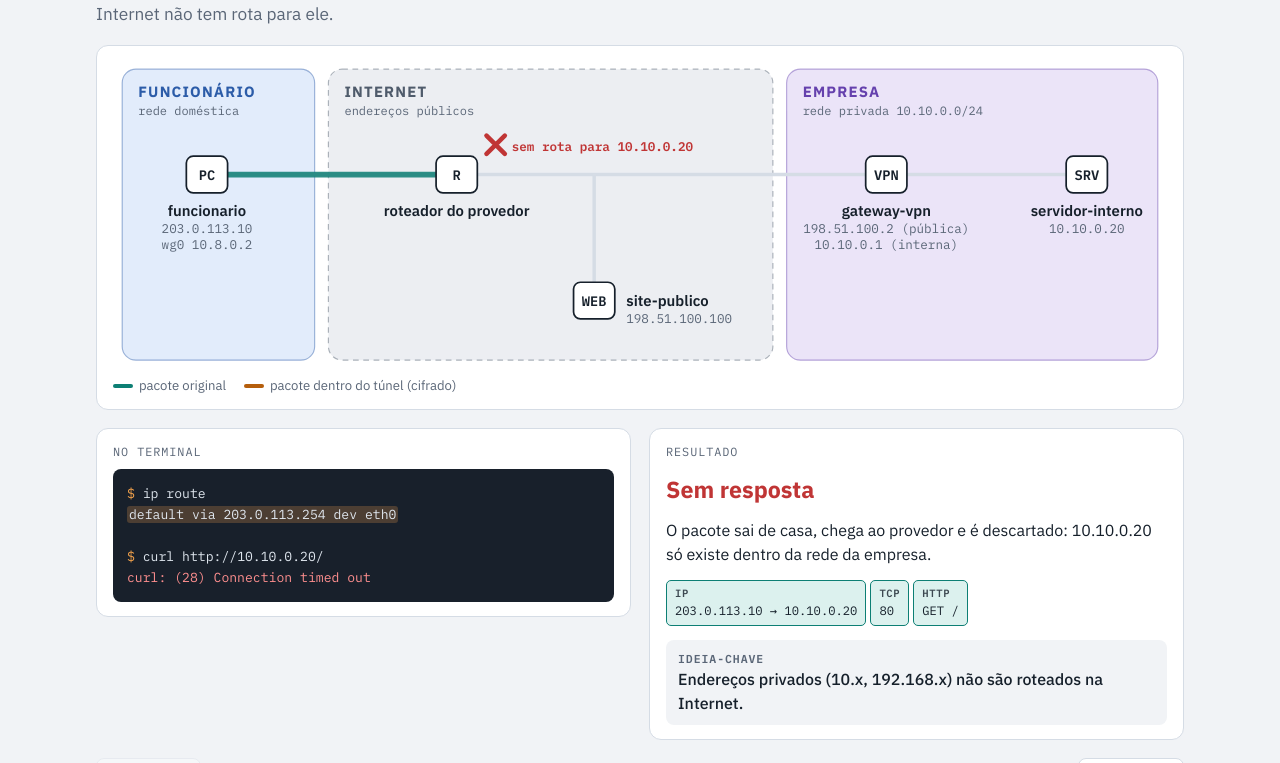
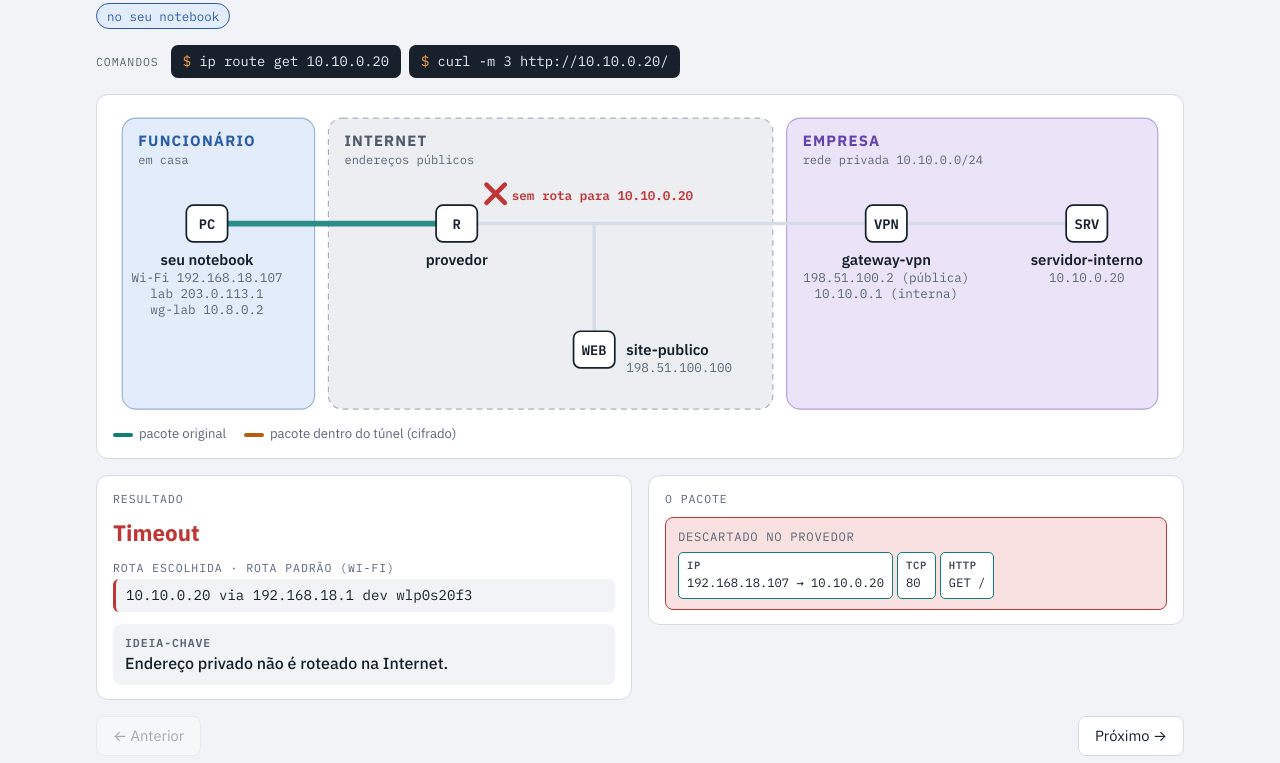
Before and after one commit to jennifermedeiross/lab-vpn, a plain HTML site: page index.html in a window 1280 px wide. Shown: the part 144-907 px from the top of the page. Drawn offline with Linux system fonts and the light colour scheme.

Commit message:
Add files via upload

```diff
--- a/index.html
+++ b/index.html
@@ -8,13 +8,13 @@
 <link rel="preconnect" href="https://fonts.googleapis.com">
 <link rel="stylesheet" href="https://fonts.googleapis.com/css2?family=IBM+Plex+Mono:wght@400;500;600&family=IBM+Plex+Sans:wght@400;500;600;700&display=swap">
 <style>
-/* Layout: um passo por vez — título-conclusão, topologia larga, terminal à esquerda e resultado à direita */
+/* Layout: figura de apoio à demo ao vivo — passo e comandos no topo, topologia grande, resultado e pacote embaixo */
 :root {
   --bg: #f1f3f6; --surface: #ffffff; --ink: #16202b; --muted: #5a6677; --line: #d5dce5;
   --orig: #0d7f74; --orig-soft: #dcf1ee;
   --enc: #b55e0c; --enc-soft: #fbe9d6;
   --bad: #c03535; --bad-soft: #f9e1e1;
-  --term-bg: #18202b; --term-ink: #dfe6ee; --term-muted: #8c9aab; --term-prompt: #f0a04b;
+  --cmd-bg: #18202b; --cmd-ink: #e6ecf2; --cmd-prompt: #f0a04b; --cmd-muted: #8c9aab;
   --z-casa: #e2ecfb; --z-casa-ink: #2c5ca8;
   --z-net: #eceef2; --z-net-ink: #4f5b6b;
   --z-emp: #ebe4f8; --z-emp-ink: #6541ad;
@@ -25,25 +25,25 @@
   --bg: #0e131a; --surface: #161d27; --ink: #e3e8ef; --muted: #96a3b4; --line: #2a3442;
   --orig: #3cc3b2; --orig-soft: #12302e; --enc: #f0a04b; --enc-soft: #3a2914;
   --bad: #ef6e6e; --bad-soft: #3b1b1d;
-  --term-bg: #0a0e13; --term-ink: #dfe6ee; --term-muted: #7f8c9c; --term-prompt: #f0a04b;
+  --cmd-bg: #0a0e13; --cmd-ink: #e6ecf2; --cmd-prompt: #f0a04b; --cmd-muted: #7f8c9c;
   --z-casa: #15223a; --z-casa-ink: #8fb4f2; --z-net: #1b222d; --z-net-ink: #a3afbf; --z-emp: #221a36; --z-emp-ink: #bba3f0;
   color-scheme: dark } }
 :root[data-theme="dark"] {
   --bg: #0e131a; --surface: #161d27; --ink: #e3e8ef; --muted: #96a3b4; --line: #2a3442;
   --orig: #3cc3b2; --orig-soft: #12302e; --enc: #f0a04b; --enc-soft: #3a2914;
   --bad: #ef6e6e; --bad-soft: #3b1b1d;
-  --term-bg: #0a0e13; --term-ink: #dfe6ee; --term-muted: #7f8c9c; --term-prompt: #f0a04b;
+  --cmd-bg: #0a0e13; --cmd-ink: #e6ecf2; --cmd-prompt: #f0a04b; --cmd-muted: #7f8c9c;
   --z-casa: #15223a; --z-casa-ink: #8fb4f2; --z-net: #1b222d; --z-net-ink: #a3afbf; --z-emp: #221a36; --z-emp-ink: #bba3f0;
   color-scheme: dark }
 
 * { box-sizing: border-box }
 [hidden] { display: none !important }
 body { margin: 0; background: var(--bg); color: var(--ink); font-family: var(--sans); font-size: 16px; line-height: 1.5 }
-.wrap { max-width: 1120px; margin: 0 auto; padding-block: 22px 40px;
+.wrap { max-width: 1120px; margin: 0 auto; padding-block: 20px 36px;
   padding-left: max(16px, env(safe-area-inset-left, 0px)); padding-right: max(16px, env(safe-area-inset-right, 0px));
-  display: grid; gap: 18px }
+  display: grid; gap: 16px }
 
-.top { display: flex; flex-wrap: wrap; gap: 12px 24px; align-items: center; justify-content: space-between }
+.top { display: flex; flex-wrap: wrap; gap: 10px 24px; align-items: center; justify-content: space-between }
 .brand { font-weight: 700; font-size: 1.05rem }
 .brand span { color: var(--muted); font-weight: 400 }
 .steps { display: flex; gap: 6px; flex-wrap: wrap }
@@ -55,10 +55,17 @@ button:focus-visible { outline: 2px solid var(--enc); outline-offset: 2px }
 
 .head { display: grid; gap: 6px }
 .head h1 { margin: 0; font-size: clamp(1.5rem, 3.2vw, 2.1rem); line-height: 1.2; letter-spacing: -0.01em; text-wrap: balance }
-.head p { margin: 0; font-size: 1.08rem; color: var(--muted); max-width: 72ch }
+.head p { margin: 0; font-size: 1.05rem; color: var(--muted); max-width: 76ch }
+.where { justify-self: start; font-family: var(--mono); font-size: 0.78rem; padding: 3px 10px; border-radius: 999px; border: 1px solid var(--z-casa-ink); color: var(--z-casa-ink); background: var(--z-casa) }
+
+.cmds { display: flex; flex-wrap: wrap; gap: 8px; align-items: center }
+.cmds .lbl { font-family: var(--mono); font-size: 0.72rem; letter-spacing: 0.08em; text-transform: uppercase; color: var(--muted); margin-right: 4px }
+.cmd { font-family: var(--mono); font-size: 0.86rem; background: var(--cmd-bg); color: var(--cmd-ink); padding: 6px 12px; border-radius: 7px; white-space: nowrap; max-width: 100%; overflow-x: auto }
+.cmd::before { content: "$ "; color: var(--cmd-prompt) }
+.cmd .c { color: var(--cmd-muted) }
 
 .card { background: var(--surface); border: 1px solid var(--line); border-radius: 12px; padding: 14px 16px; min-width: 0 }
-.label { font-family: var(--mono); font-size: 0.74rem; letter-spacing: 0.08em; text-transform: uppercase; color: var(--muted); margin: 0 0 8px }
+.label { font-family: var(--mono); font-size: 0.72rem; letter-spacing: 0.08em; text-transform: uppercase; color: var(--muted); margin: 0 }
 
 .topo { overflow-x: auto }
 .topo svg { display: block; width: 100%; min-width: 640px; height: auto }
@@ -76,35 +83,32 @@ button:focus-visible { outline: 2px solid var(--enc); outline-offset: 2px }
 .legend { display: flex; flex-wrap: wrap; gap: 4px 18px; font-size: 0.82rem; color: var(--muted); margin-top: 6px }
 .legend span::before { content: ""; display: inline-block; width: 20px; height: 4px; border-radius: 2px; vertical-align: middle; margin-right: 6px; background: var(--c) }
 
-.cols { display: grid; grid-template-columns: minmax(0, 1fr) minmax(0, 1fr); gap: 18px; align-items: start }
+.cols { display: grid; grid-template-columns: minmax(0, 1fr) minmax(0, 1fr); gap: 16px; align-items: start }
 @media (max-width: 820px) { .cols { grid-template-columns: 1fr } }
 
-.term { background: var(--term-bg); color: var(--term-ink); border-radius: 8px; padding: 14px; font-family: var(--mono); font-size: 0.82rem; line-height: 1.6; overflow-x: auto; white-space: pre; margin: 0 }
-.term .p { color: var(--term-prompt) }
-.term .c { color: var(--term-muted) }
-.term .hl { background: rgba(240,160,75,.24); border-radius: 3px; padding: 0 2px }
-.term .err { color: #ff8f8f }
-.term .secret { color: #ff8f8f; font-weight: 600 }
-
-.result { display: grid; gap: 14px }
-.big { font-size: 1.45rem; font-weight: 700; line-height: 1.25; text-wrap: balance }
+.result { display: grid; gap: 12px }
+.big { font-size: 1.4rem; font-weight: 700; line-height: 1.25; text-wrap: balance }
 .big.ok { color: var(--orig) } .big.bad { color: var(--bad) } .big.enc { color: var(--enc) }
 .big .ipv { font-family: var(--mono); font-weight: 600 }
-.why { margin: 0; color: var(--ink) }
+.route { display: grid; gap: 2px }
+.route code { font-family: var(--mono); font-size: 0.88rem; padding: 6px 10px; border-radius: 6px; background: var(--bg); border-left: 3px solid var(--rc, var(--muted)); overflow-x: auto; white-space: nowrap }
+.why { margin: 0 }
 .key { margin: 0; padding: 10px 12px; border-radius: 8px; background: var(--bg); font-weight: 500 }
 .key b { font-family: var(--mono); font-size: 0.72rem; letter-spacing: .08em; color: var(--muted); display: block; font-weight: 600 }
 
-.views { display: grid; gap: 10px }
-.view { display: grid; gap: 6px; padding: 10px 12px; border-radius: 8px; border: 1px solid }
+.fig { display: grid; gap: 10px }
+.view { display: grid; gap: 6px; padding: 10px 12px; border-radius: 8px; border: 1px solid var(--line) }
 .view.enc { border-color: var(--enc); background: var(--enc-soft) }
 .view.bad { border-color: var(--bad); background: var(--bad-soft) }
-.view .who { font-size: 0.78rem; font-family: var(--mono); letter-spacing: .06em; text-transform: uppercase; color: var(--muted) }
+.view.ok  { border-color: var(--orig); background: var(--orig-soft) }
+.view .who { font-size: 0.76rem; font-family: var(--mono); letter-spacing: .06em; text-transform: uppercase; color: var(--muted) }
+.view .cap2 { font-family: var(--mono); font-size: 0.8rem; overflow-wrap: anywhere }
 
 .pkt { display: flex; flex-wrap: wrap; gap: 4px; font-family: var(--mono); font-size: 0.76rem }
-.h { padding: 5px 8px; border-radius: 5px; border: 1px solid; display: grid }
+.h { padding: 5px 8px; border-radius: 5px; border: 1px solid; display: grid; background: var(--surface) }
 .h b { font-size: 0.66rem; letter-spacing: 0.06em; font-weight: 600; opacity: .8 }
-.h.o { border-color: var(--orig); background: var(--orig-soft) }
-.h.e { border-color: var(--enc); background: var(--surface) }
+.h.o { border-color: var(--orig) }
+.h.e { border-color: var(--enc) }
 .h .secret { color: var(--bad); font-weight: 600 }
 .box { flex: 1 1 220px; border: 1px dashed var(--enc); border-radius: 6px; padding: 6px 8px; display: grid; gap: 4px;
   background: repeating-linear-gradient(135deg, var(--enc-soft) 0 6px, transparent 6px 12px) }
@@ -126,7 +130,7 @@ button:focus-visible { outline: 2px solid var(--enc); outline-offset: 2px }
 
 <div class="wrap">
   <div class="top">
-    <div class="brand">Laboratório VPN <span>· funcionário acessando o servidor da empresa</span></div>
+    <div class="brand">Laboratório VPN</div>
     <nav class="steps" aria-label="Passos">
       <button id="st-0" data-step="0"><span class="n">1</span>Sem VPN</button>
       <button id="st-1" data-step="1"><span class="n">2</span>Com VPN</button>
@@ -138,10 +142,13 @@ button:focus-visible { outline: 2px solid var(--enc); outline-offset: 2px }
   <div class="head" aria-live="polite">
     <h1 id="title"></h1>
     <p id="lead"></p>
+    <span class="where" id="where"></span>
   </div>
 
+  <div class="cmds" id="cmds"></div>
+
   <section class="card topo" aria-label="Topologia">
-    <svg id="svg" viewBox="0 0 920 270" role="img" aria-label="Funcionário, Internet com o roteador do provedor e o site público, e a empresa com o gateway VPN e o servidor interno">
+    <svg id="svg" viewBox="0 0 920 270" role="img" aria-label="Funcionário, Internet com o provedor e um site público, e a empresa com o gateway VPN e o servidor interno">
       <defs>
         <pattern id="hatch" width="8" height="8" patternUnits="userSpaceOnUse" patternTransform="rotate(45)">
           <rect width="8" height="8" fill="var(--enc-soft)"/><line x1="0" y1="0" x2="0" y2="8" stroke="var(--enc)" stroke-opacity=".25" stroke-width="3"/>
@@ -149,7 +156,7 @@ button:focus-visible { outline: 2px solid var(--enc); outline-offset: 2px }
       </defs>
       <rect class="z-casa" x="8" y="8" width="168" height="254" rx="12"/>
       <text class="zt zt-casa" x="22" y="32">FUNCIONÁRIO</text>
-      <text class="zs" x="22" y="48">rede doméstica</text>
+      <text class="zs" x="22" y="48">em casa</text>
       <rect class="z-net" x="188" y="8" width="388" height="254" rx="12"/>
       <text class="zt zt-net" x="202" y="32">INTERNET</text>
       <text class="zs" x="202" y="48">endereços públicos</text>
@@ -175,20 +182,20 @@ button:focus-visible { outline: 2px solid var(--enc); outline-offset: 2px }
   </section>
 
   <div class="cols">
-    <section class="card">
-      <p class="label">No terminal</p>
-      <pre class="term" id="term"></pre>
-    </section>
     <section class="card result">
-      <p class="label" style="margin:0">Resultado</p>
+      <p class="label">Resultado</p>
       <div class="seg" id="sub" role="group" aria-label="Tipo de túnel">
         <button id="sub-split" data-sub="split">Split tunnel</button>
         <button id="sub-full" data-sub="full">Full tunnel</button>
       </div>
       <div class="big" id="big"></div>
+      <div class="route" id="route"></div>
       <p class="why" id="why"></p>
-      <div id="extra"></div>
       <p class="key" id="key"></p>
+    </section>
+    <section class="card fig">
+      <p class="label" id="figLabel">O pacote</p>
+      <div id="fig" class="fig"></div>
     </section>
   </div>
 
@@ -202,77 +209,96 @@ button:focus-visible { outline: 2px solid var(--enc); outline-offset: 2px }
 (() => {
   const SECRET = "usuario=ana&senha=1234";
   const esc = s => String(s).replace(/[&<>]/g, c => ({ "&": "&amp;", "<": "&lt;", ">": "&gt;" }[c]));
-  const P = c => `<span class="p">$</span> ${c}`;
-  const C = c => `<span class="c">${c}</span>`;
-  const HL = c => `<span class="hl">${c}</span>`;
   const SEC = s => esc(s).replace(esc(SECRET), `<span class="secret">${esc(SECRET)}</span>`);
 
   const orig = (src, dst, http) =>
     `<div class="pkt"><span class="h o"><b>IP</b>${src} → ${dst}</span><span class="h o"><b>TCP</b>80</span><span class="h o"><b>HTTP</b>${SEC(http)}</span></div>`;
-  const enc = (inner, sealed) =>
-    `<div class="pkt"><span class="h e"><b>IP EXTERNO</b>203.0.113.10 → 198.51.100.2</span><span class="h e"><b>UDP</b>51820</span>
+  const enc = (outerSrc, inner, sealed) =>
+    `<div class="pkt"><span class="h e"><b>IP EXTERNO</b>${outerSrc} → 198.51.100.2</span><span class="h e"><b>UDP</b>51820</span>
      <div class="box${sealed ? " sealed" : ""}"><span class="cap">${sealed ? "cifrado: ilegível para a Internet" : "pacote original, cifrado"}</span>${inner}</div></div>`;
+  const view = (cls, who, body, cap) => `<div class="view ${cls}"><span class="who">${who}</span>${body}${cap ? `<span class="cap2">${cap}</span>` : ""}</div>`;
+
+  const NOTE = { name: "seu notebook", ip: ["Wi-Fi 192.168.18.107", "lab 203.0.113.1", "wg-lab 10.8.0.2"], tag: "PC" };
+  const CONT = { name: "funcionario", ip: ["container 203.0.113.10", "wg0 10.8.0.2"], tag: "PC" };
 
   const STEPS = [
     {
-      title: "Sem VPN, o servidor da empresa é inalcançável",
-      lead: "O notebook só sabe mandar tudo para o provedor. O servidor usa um endereço privado, e a Internet não tem rota para ele.",
+      title: "Sem VPN, o servidor não responde",
+      lead: "Tudo vai para o provedor, e ele não conhece 10.10.0.20.",
+      where: "no seu notebook", F: NOTE,
+      cmds: ["ip route get 10.10.0.20", "curl -m 3 http://10.10.0.20/"],
       mode: "off", segs: [["F", "R", "o"]], fail: "R",
-      term: [P("ip route"), HL("default via 203.0.113.254 dev eth0"), "", P("curl http://10.10.0.20/"), `<span class="err">curl: (28) Connection timed out</span>`],
-      big: `<span class="big bad">Sem resposta</span>`, bigCls: "bad", bigTxt: "Sem resposta",
-      why: "O pacote sai de casa, chega ao provedor e é descartado: 10.10.0.20 só existe dentro da rede da empresa.",
-      extra: () => orig("203.0.113.10", "10.10.0.20", "GET /"),
-      key: "Endereços privados (10.x, 192.168.x) não são roteados na Internet.",
+      bigCls: "bad", bigTxt: "Timeout",
+      route: ["10.10.0.20 via 192.168.18.1 dev wlp0s20f3", "var(--bad)", "rota padrão (Wi-Fi)"],
+      why: "",
+      key: "Endereço privado não é roteado na Internet.",
+      figLabel: "O pacote",
+      fig: () => view("bad", "Descartado no provedor", orig("192.168.18.107", "10.10.0.20", "GET /")),
     },
     {
-      title: "Com a VPN, o pacote viaja dentro de um túnel",
-      lead: "A VPN cria a interface wg0 e uma rota para a rede da empresa. O pacote é cifrado, colocado dentro de outro e entregue ao gateway, que o abre lá dentro.",
+      title: "Com VPN, o pacote vai pelo túnel",
+      lead: "Surge a interface wg-lab e uma rota para a rede da empresa.",
+      where: "no seu notebook", F: NOTE,
+      cmds: ["vpn.sh split", "ip route get 10.10.0.20", "curl http://10.10.0.20/"],
       mode: "split", segs: [["F", "G", "e"], ["G", "S", "o"]],
-      term: [P("vpn.sh split"), "", P("ip route"), "default via 203.0.113.254 dev eth0", HL("10.10.0.0/24 dev wg0"), "", P("ip route get 10.10.0.20"), HL("10.10.0.20 dev wg0 src 10.8.0.2"), "", P("curl http://10.10.0.20/"), "Intranet da empresa", "IP de origem visto pelo servidor: 10.8.0.2"],
-      bigCls: "ok", bigTxt: "O servidor responde",
-      why: "Ele vê a origem <span class=\"ipv\">10.8.0.2</span>, o endereço do notebook dentro do túnel. O IP de casa ficou só no pacote externo.",
-      extra: () => enc(orig("10.8.0.2", "10.10.0.20", "GET /"), false),
-      key: "A VPN acrescenta uma rota e uma interface. O roteamento decide o que entra no túnel.",
+      bigCls: "ok", bigTxt: `O servidor responde e vê <span class="ipv">10.8.0.2</span>`,
+      route: ["10.10.0.20 dev wg-lab src 10.8.0.2", "var(--enc)", "rota nova (túnel)"],
+      why: "10.8.0.2 é o endereço do notebook dentro do túnel.",
+      key: "A VPN só acrescenta uma interface e uma rota.",
+      figLabel: "Encapsulamento",
+      fig: () => view("enc", "Na Internet", enc("203.0.113.1", orig("10.8.0.2", "10.10.0.20", "GET /"), false))
+               + view("ok", "Depois do gateway", orig("10.8.0.2", "10.10.0.20", "GET /")),
     },
     {
-      title: "A Internet vê o envelope; a empresa vê o conteúdo",
-      lead: "Um login por HTTP, capturado em dois pontos do caminho. A cifra vale só entre as duas pontas do túnel.",
+      title: "A Internet vê o envelope, a empresa vê o conteúdo",
+      lead: "Um login por HTTP, capturado em dois pontos.",
+      where: "no seu notebook + duas capturas", F: NOTE,
+      cmds: ["./lab.sh provedor <span class=\"c\"># outro terminal</span>", "./lab.sh empresa <span class=\"c\"># outro terminal</span>", `curl -d '${SECRET}' http://10.10.0.20/login`],
       mode: "split", segs: [["F", "G", "e"], ["G", "S", "o"]],
-      term: [C("# no provedor"), P("tcpdump -i eth0 host 203.0.113.10"), "IP 203.0.113.10 > 198.51.100.2.51820: UDP", "IP 198.51.100.2.51820 > 203.0.113.10: UDP", "", C("# na rede interna da empresa"), P("tcpdump -A -i eth1 tcp port 80"), "IP 10.8.0.2 > 10.10.0.20.80", "POST /login HTTP/1.1", SEC(SECRET)],
       bigCls: "enc", bigTxt: "A proteção termina no gateway",
-      why: "O provedor vê quem fala com quem, a porta, o tamanho e o horário, mas não o conteúdo. Depois do gateway, o pacote segue aberto.",
-      extra: () => `<div class="views">
-        <div class="view enc"><span class="who">Na Internet</span>${enc(orig("10.8.0.2", "10.10.0.20", "POST /login " + SECRET), true)}</div>
-        <div class="view bad"><span class="who">Dentro da empresa</span>${orig("10.8.0.2", "10.10.0.20", "POST /login " + SECRET)}</div></div>`,
-      key: "VPN protege o caminho até a empresa. HTTPS protege a conversa até o servidor. Os dois se complementam.",
+      route: null,
+      why: "",
+      key: "VPN protege até a empresa. HTTPS protege até o servidor.",
+      figLabel: "O que cada captura mostra",
+      fig: () => view("enc", "No provedor", enc("203.0.113.1", orig("10.8.0.2", "10.10.0.20", "POST /login " + SECRET), true))
+               + view("bad", "Dentro da empresa", orig("10.8.0.2", "10.10.0.20", "POST /login " + SECRET)),
     },
     { split: true },
   ];
   const STEP4 = {
     split: {
-      title: "Split tunnel: só a empresa passa pelo túnel",
-      lead: "Apenas a rede 10.10.0.0/24 vai pela wg0. O acesso a um site qualquer sai direto pelo provedor.",
+      title: "Split: só a empresa vai pelo túnel",
+      lead: "O resto sai direto.",
+      where: "no seu notebook", F: NOTE,
+      cmds: ["curl http://198.51.100.100/"],
       mode: "split", segs: [["F", "J", "o"], ["J", "W", "o"]],
-      term: [P("ip route"), HL("default via 203.0.113.254 dev eth0"), "10.10.0.0/24 dev wg0", "", P("curl http://198.51.100.100/"), "IP de origem visto pelo servidor: 203.0.113.10"],
-      bigCls: "ok", bigTxt: `O site vê <span class="ipv">203.0.113.10</span>`,
-      why: "É o IP público de casa: o pacote não passou pelo túnel.",
-      key: "O que entra no túnel depende só das rotas.",
+      bigCls: "ok", bigTxt: `O site vê <span class="ipv">203.0.113.1</span>`,
+      route: ["198.51.100.100 via 203.0.113.254", "var(--orig)", "fora do túnel"],
+      why: "É o IP de casa.",
+      key: "Quem decide o que entra no túnel é a rota.",
+      figLabel: "O pacote",
+      fig: () => view("ok", "Direto para o site", orig("203.0.113.1", "198.51.100.100", "GET /")),
     },
     full: {
-      title: "Full tunnel: todo o tráfego passa pela empresa",
-      lead: "Duas rotas cobrem a Internet inteira e mandam tudo para a wg0. O gateway troca a origem pelo IP público da empresa (NAT).",
+      title: "Full: tudo vai pelo túnel",
+      lead: "Feito no container, para não desviar a internet real do notebook.",
+      where: "no container funcionario", F: CONT,
+      cmds: ["vpn.sh off", "./lab.sh shell", "vpn.sh full", "curl http://198.51.100.100/"],
       mode: "full", segs: [["F", "G", "e"], ["G", "J", "o"], ["J", "W", "o"]],
-      term: [P("vpn.sh full"), "", P("ip route"), HL("0.0.0.0/1 dev wg0"), HL("128.0.0.0/1 dev wg0"), "198.51.100.2 via 203.0.113.254 dev eth0", "default via 203.0.113.254 dev eth0", "", P("curl http://198.51.100.100/"), "IP de origem visto pelo servidor: 198.51.100.2"],
       bigCls: "enc", bigTxt: `O site vê <span class="ipv">198.51.100.2</span>`,
-      why: "É o IP da empresa. A rota para 198.51.100.2 pela interface física impede o próprio túnel de entrar no túnel.",
-      key: "O IP público visto pelos sites só muda em full tunnel. É assim que funcionam as VPNs comerciais.",
+      route: ["198.51.100.100 dev wg0 src 10.8.0.2", "var(--enc)", "entra no túnel"],
+      why: "É o IP da empresa: o gateway faz NAT.",
+      key: "É assim que funcionam as VPNs comerciais.",
+      figLabel: "O pacote",
+      fig: () => view("enc", "Até a empresa", enc("203.0.113.10", orig("10.8.0.2", "198.51.100.100", "GET /"), false))
+               + view("ok", "Depois do gateway (NAT)", orig("198.51.100.2", "198.51.100.100", "GET /")),
     },
   };
 
   // ---------- topologia ----------
   const N = {
-    F: { x: 82,  y: 100, tag: "PC",  name: "funcionario", ip: ["203.0.113.10", "wg0 10.8.0.2"] },
-    R: { x: 300, y: 100, tag: "R",   name: "roteador do provedor", ip: [] },
+    F: { x: 82,  y: 100 },
+    R: { x: 300, y: 100, tag: "R",   name: "provedor", ip: [] },
     J: { x: 420, y: 100 },
     G: { x: 675, y: 100, tag: "VPN", name: "gateway-vpn", ip: ["198.51.100.2 (pública)", "10.10.0.1 (interna)"] },
     S: { x: 850, y: 100, tag: "SRV", name: "servidor-interno", ip: ["10.10.0.20"] },
@@ -280,9 +306,12 @@ button:focus-visible { outline: 2px solid var(--enc); outline-offset: 2px }
   };
   const NS = "http://www.w3.org/2000/svg";
   const el = (tag, attrs, parent) => { const e = document.createElementNS(NS, tag); for (const k in attrs) e.setAttribute(k, attrs[k]); parent && parent.appendChild(e); return e; };
-  const nodes = document.getElementById("nodes");
+  const nodesG = document.getElementById("nodes");
+  function drawNodes(F) {
+    nodesG.innerHTML = "";
+    Object.assign(N.F, F);
     for (const k of ["F", "R", "G", "S", "W"]) {
-    const n = N[k], g = el("g", {}, nodes);
+      const n = N[k], g = el("g", {}, nodesG);
       el("rect", { x: n.x - 18, y: n.y - 16, width: 36, height: 32, rx: 6, fill: "var(--surface)", stroke: "var(--ink)", "stroke-width": 1.5 }, g);
       el("text", { x: n.x, y: n.y + 5, "text-anchor": "middle", "font-size": 12, "font-weight": 600 }, g).textContent = n.tag;
       const side = k === "W";
@@ -290,10 +319,12 @@ button:focus-visible { outline: 2px solid var(--enc); outline-offset: 2px }
       el("text", { x: lx, y: ly, "text-anchor": a, class: "lbl" }, g).textContent = n.name;
       n.ip.forEach((ip, i) => el("text", { x: lx, y: ly + 15 + i * 14, "text-anchor": a, class: "ip" }, g).textContent = ip);
     }
+  }
   const pathG = document.getElementById("path"), failG = document.getElementById("fail"), dot = document.getElementById("dot");
   const color = k => k === "e" ? "var(--enc)" : "var(--orig)";
   let raf = 0;
   function draw(sc) {
+    drawNodes(sc.F);
     pathG.innerHTML = ""; failG.innerHTML = "";
     const on = sc.mode !== "off";
     document.getElementById("tunnel").setAttribute("opacity", on ? 1 : 0);
@@ -324,12 +355,16 @@ button:focus-visible { outline: 2px solid var(--enc); outline-offset: 2px }
     });
     $("title").textContent = sc.title;
     $("lead").textContent = sc.lead;
-    $("term").innerHTML = sc.term.join("\n");
+    $("where").textContent = sc.where;
+    $("where").style.cssText = sc.F === CONT ? "border-color: var(--muted); color: var(--muted); background: var(--surface)" : "";
+    $("cmds").innerHTML = `<span class="lbl">Comandos</span>` + sc.cmds.map(c => `<span class="cmd">${c.includes("<span") ? c : esc(c)}</span>`).join("");
     $("big").className = "big " + sc.bigCls;
     $("big").innerHTML = sc.bigTxt;
-    $("why").innerHTML = sc.why;
-    $("extra").innerHTML = sc.extra ? sc.extra() : "";
+    $("route").innerHTML = sc.route ? `<span class="label">Rota escolhida · ${sc.route[2]}</span><code style="--rc: ${sc.route[1]}">${sc.route[0]}</code>` : "";
+    $("why").textContent = sc.why; $("why").hidden = !sc.why;
     $("key").innerHTML = `<b>IDEIA-CHAVE</b>${sc.key}`;
+    $("figLabel").textContent = sc.figLabel;
+    $("fig").innerHTML = sc.fig();
     const last = state.step === 3;
     $("sub").hidden = !last;
     document.querySelectorAll("[data-sub]").forEach(b => b.setAttribute("aria-pressed", b.dataset.sub === state.sub));
```
Lines whose indentation alone changed are shown as unchanged.
